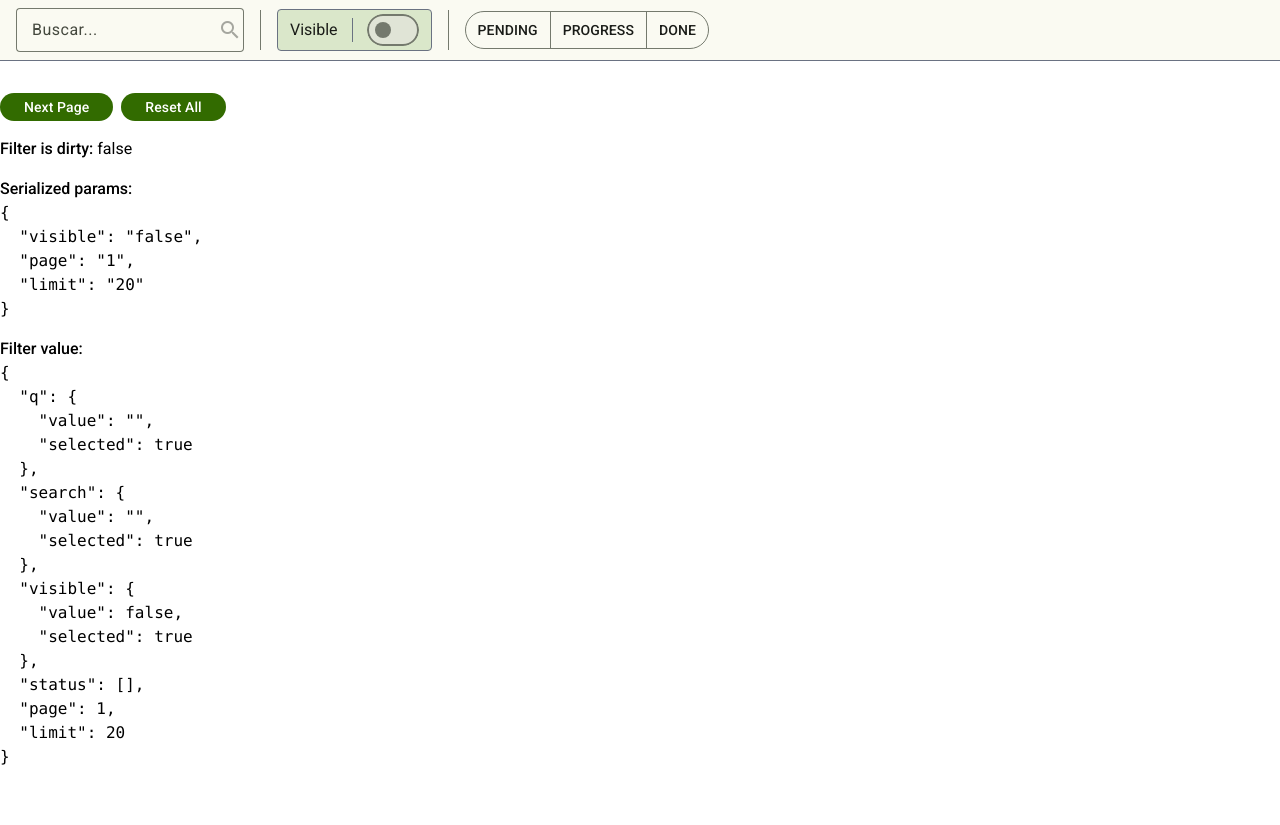
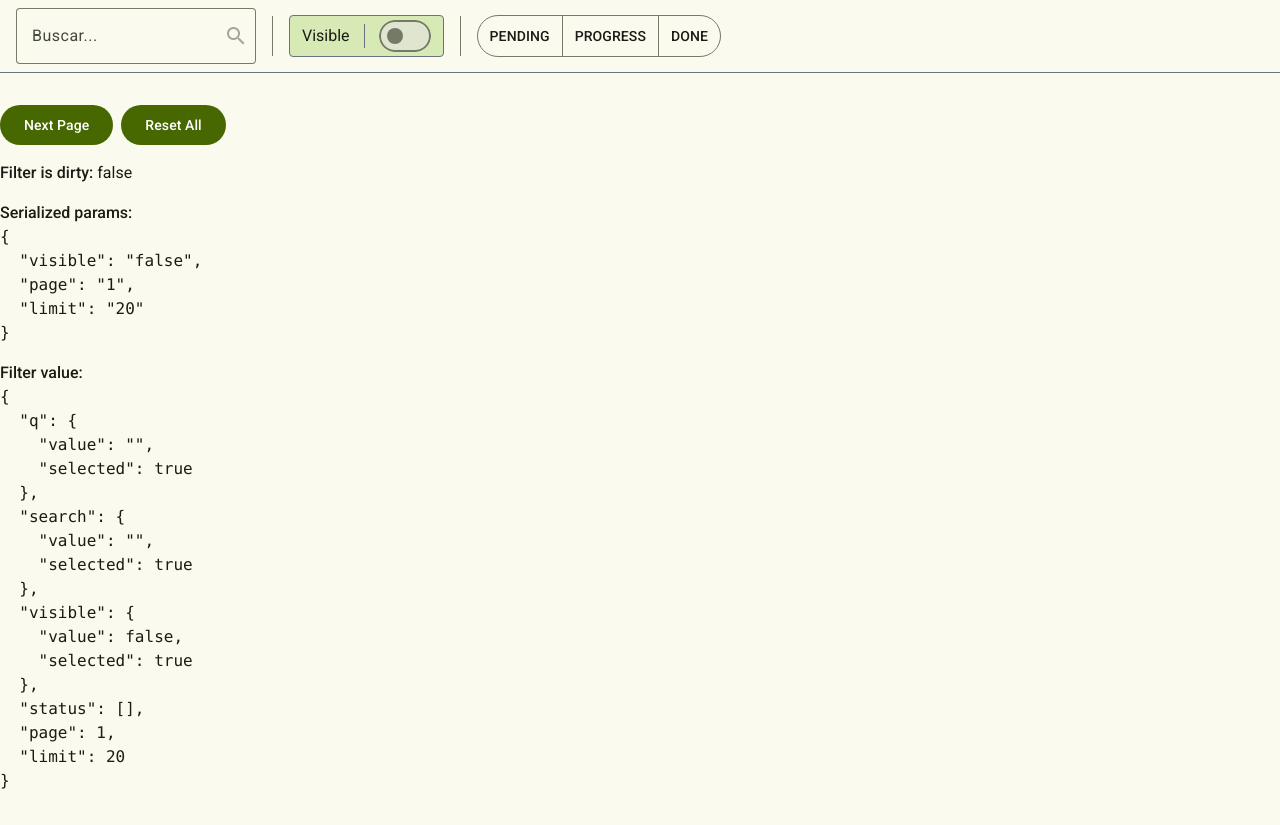
Before and after one commit to tutkli/signal-filters, an Angular app: page / in a window 1280 px wide. Before the commit the page ends 801 px from the top, so only its background shows below. Built offline with nearby package versions, Linux system fonts and the light colour scheme.

Commit message:
fix: colors

```diff
--- a/src/index.html
+++ b/src/index.html
@@ -11,7 +11,7 @@
 			rel="stylesheet" />
 		<link href="https://fonts.googleapis.com/icon?family=Material+Icons" rel="stylesheet" />
 	</head>
-	<body class="mat-typography mat-app-background">
+	<body class="mat-typography">
 		<app-root></app-root>
 	</body>
 </html>
--- a/src/styles.scss
+++ b/src/styles.scss
@@ -1,25 +1,18 @@
 @use '@angular/material' as mat;
 @use "styles/tailwind.css";
-
-html {
-	@include mat.theme(
-		(
-			color: (
-				theme-type: light,
-				primary: mat.$chartreuse-palette,
-				tertiary: mat.$blue-palette,
-			),
-			typography: Roboto,
-			density: -3,
-		)
-	);
-} /* You can add global styles to this file, and also import other style files */
+@use "styles/theme.css";
 
 html,
 body {
 	height: 100%;
+	background-color: var(--mat-sys-surface);
+	color: var(--mat-sys-on-surface);
 }
 body {
 	margin: 0;
 	font-family: Roboto, 'Helvetica Neue', sans-serif;
 }
+
+body.dark {
+	color-scheme: dark;
+}
```
